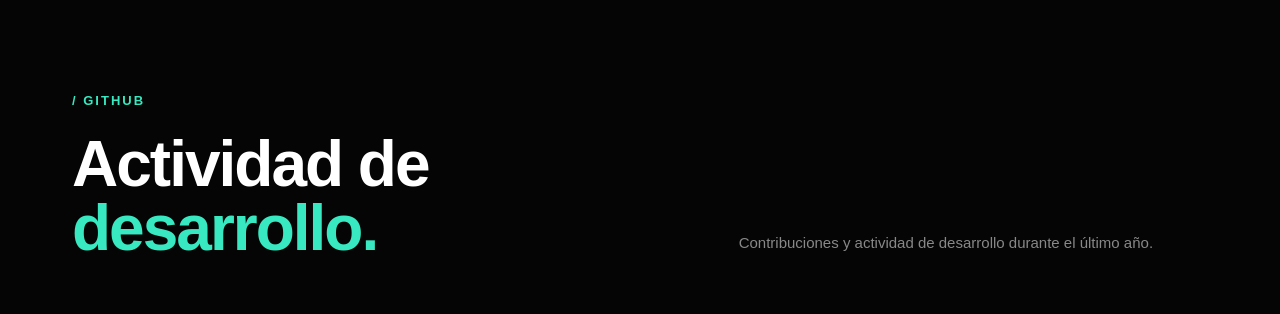
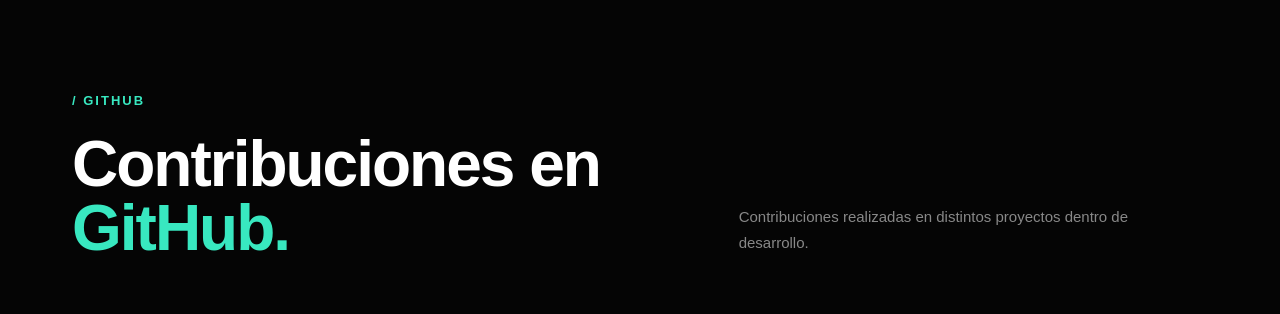
Before and after one commit to HereticSoba/diego-portfolio, a React (Vite) app: page / in a window 1280 px wide. Shown: the part 4160-4474 px from the top of the page. Built offline with nearby package versions, Linux system fonts and the light colour scheme; no server answers.

Commit message:
fix github activity section

```diff
--- a/src/sections/GithubActivity/GithubActivity.tsx
+++ b/src/sections/GithubActivity/GithubActivity.tsx
@@ -123,15 +123,15 @@
                         </p>
 
                         <h2>
-                            Actividad de
-                            <span> desarrollo.</span>
+                            Contribuciones en
+                            <span> GitHub.</span>
                         </h2>
 
                     </div>
 
                     <p className="github-introduction">
-                        Contribuciones y actividad de desarrollo
-                        durante el último año.
+                        Contribuciones realizadas en distintos proyectos
+                        dentro de desarrollo.
                     </p>
 
                 </div>
```
